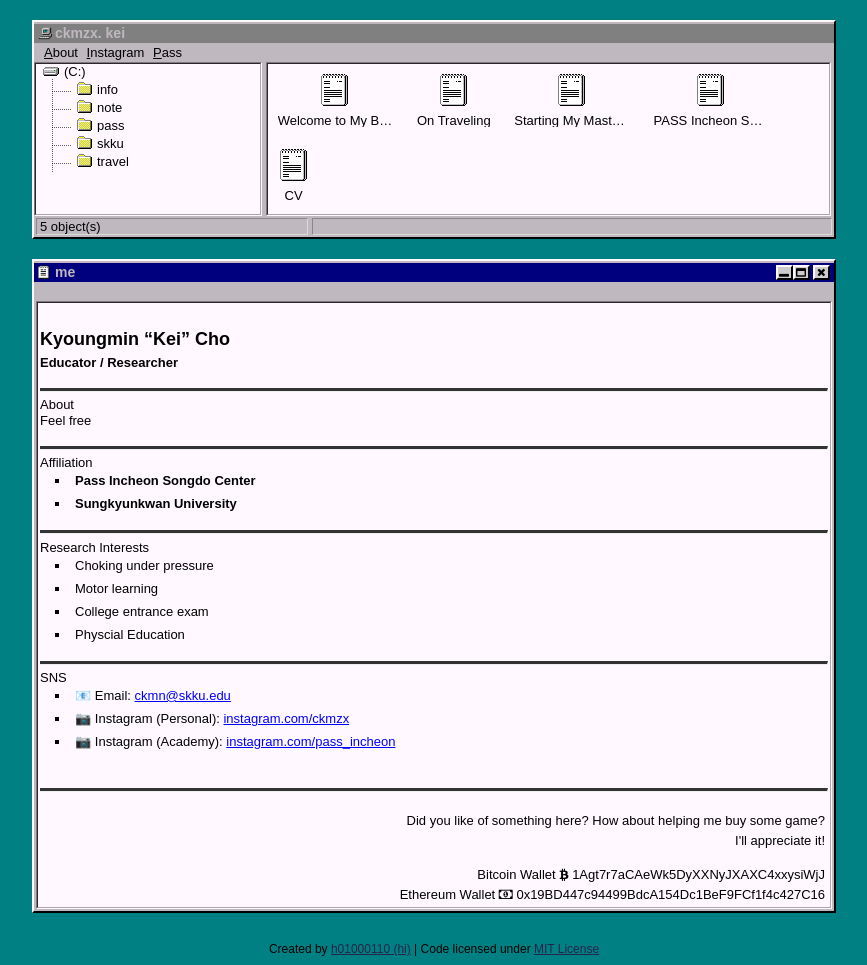
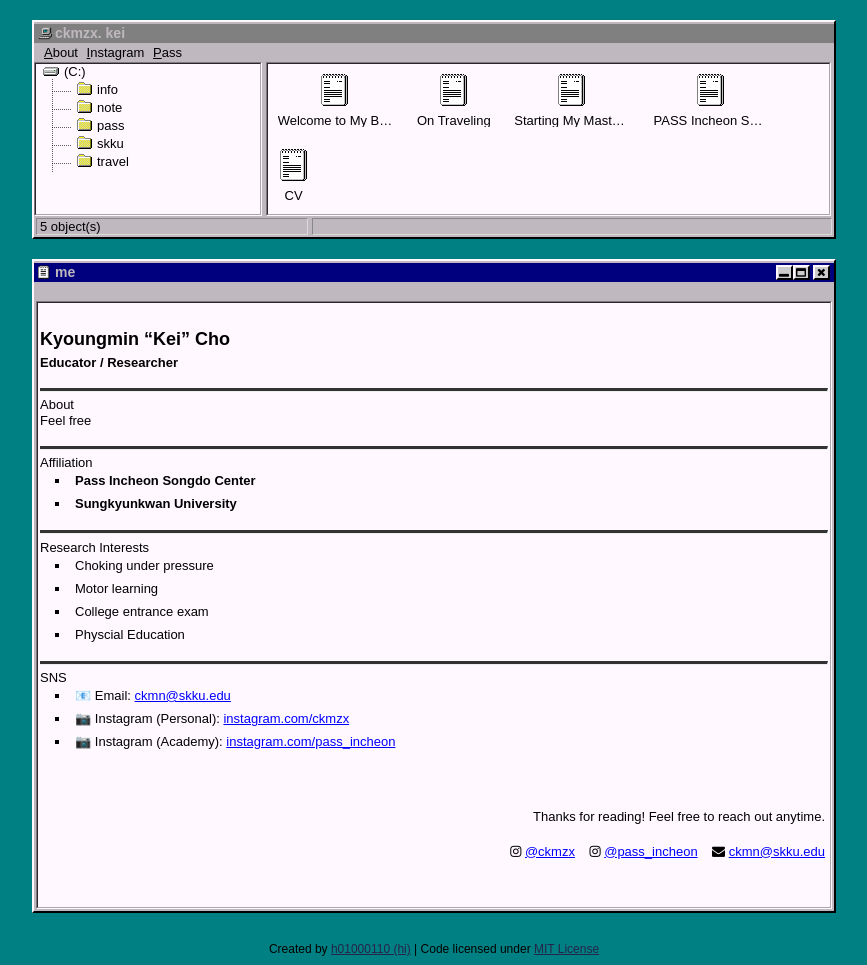
Before and after one commit to ckmzx/ckmzx.github.io, a Jekyll site: the page built from me/index.md, in a window 1280 px wide. Shown: the whole page, without its empty margins (206-1073 px from the left). Built offline with Jekyll 4.4.1, drawn with Linux system fonts in a browser that asks for light colours.

Commit message:
Update donation section with contact information

```diff
--- a/_includes/donate.html
+++ b/_includes/donate.html
@@ -1,8 +1,13 @@
 <br>
-<hr>
+<br>
 <br>
 <div class="donate">
-	<p>Did you like of something here? How about helping me buy some game?<br>
-	I'll appreciate it!</p>
-	<p>Bitcoin Wallet <i class="fa fa-btc"></i> 1Agt7r7aCAeWk5DyXXNyJXAXC4xxysiWjJ<br>Ethereum Wallet <i class="fa fa-money"></i> 0x19BD447c94499BdcA154Dc1BeF9FCf1f4c427C16</p>
+    <p>Thanks for reading! Feel free to reach out anytime.</p>
+    <p>
+        <i class="fa fa-instagram"></i> <a href="https://instagram.com/ckmzx" target="_blank">@ckmzx</a>
+        &nbsp;&nbsp;
+        <i class="fa fa-instagram"></i> <a href="https://instagram.com/pass_incheon" target="_blank">@pass_incheon</a>
+        &nbsp;&nbsp;
+        <i class="fa fa-envelope"></i> <a href="mailto:ckmn@skku.edu">ckmn@skku.edu</a>
+    </p>
 </div>
```
